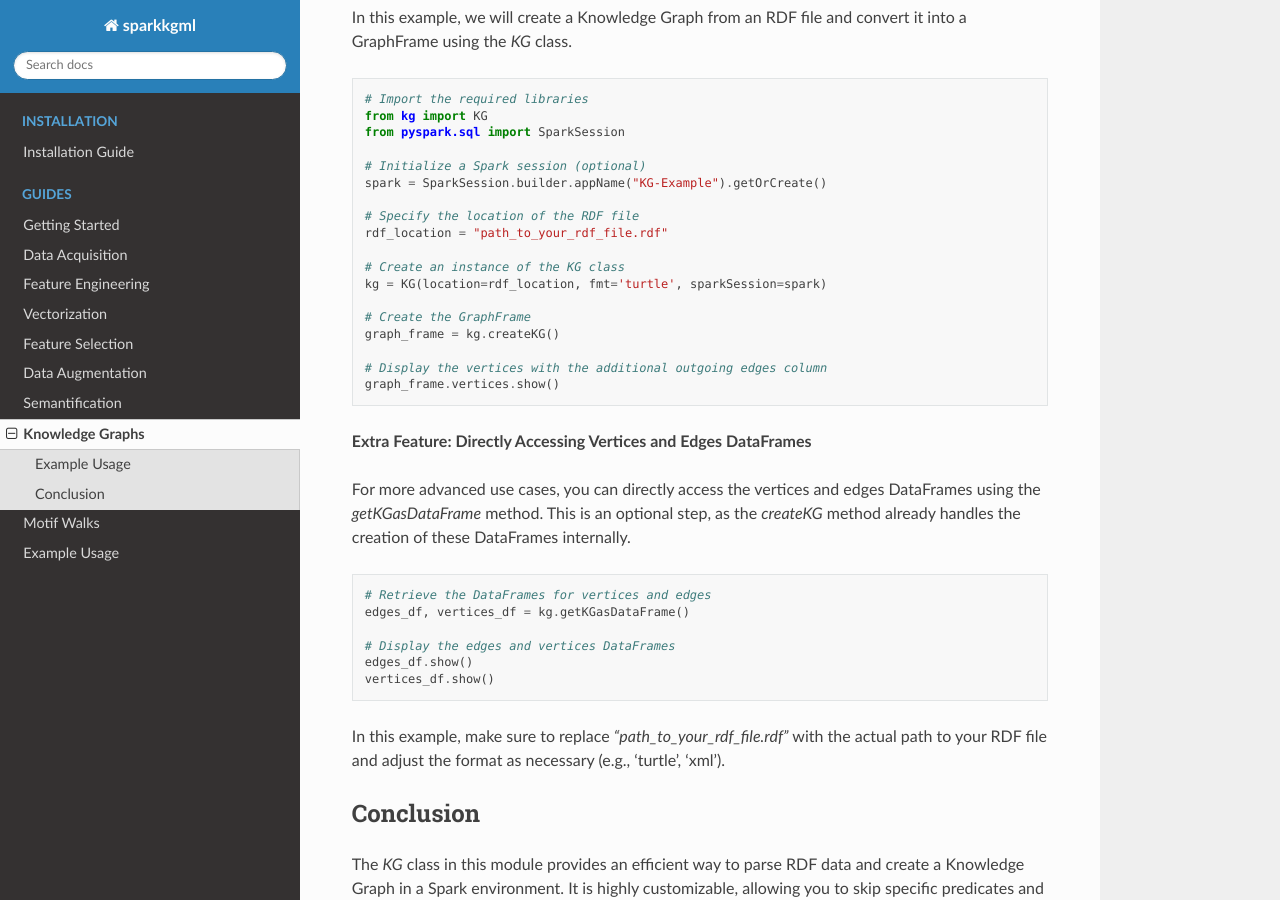
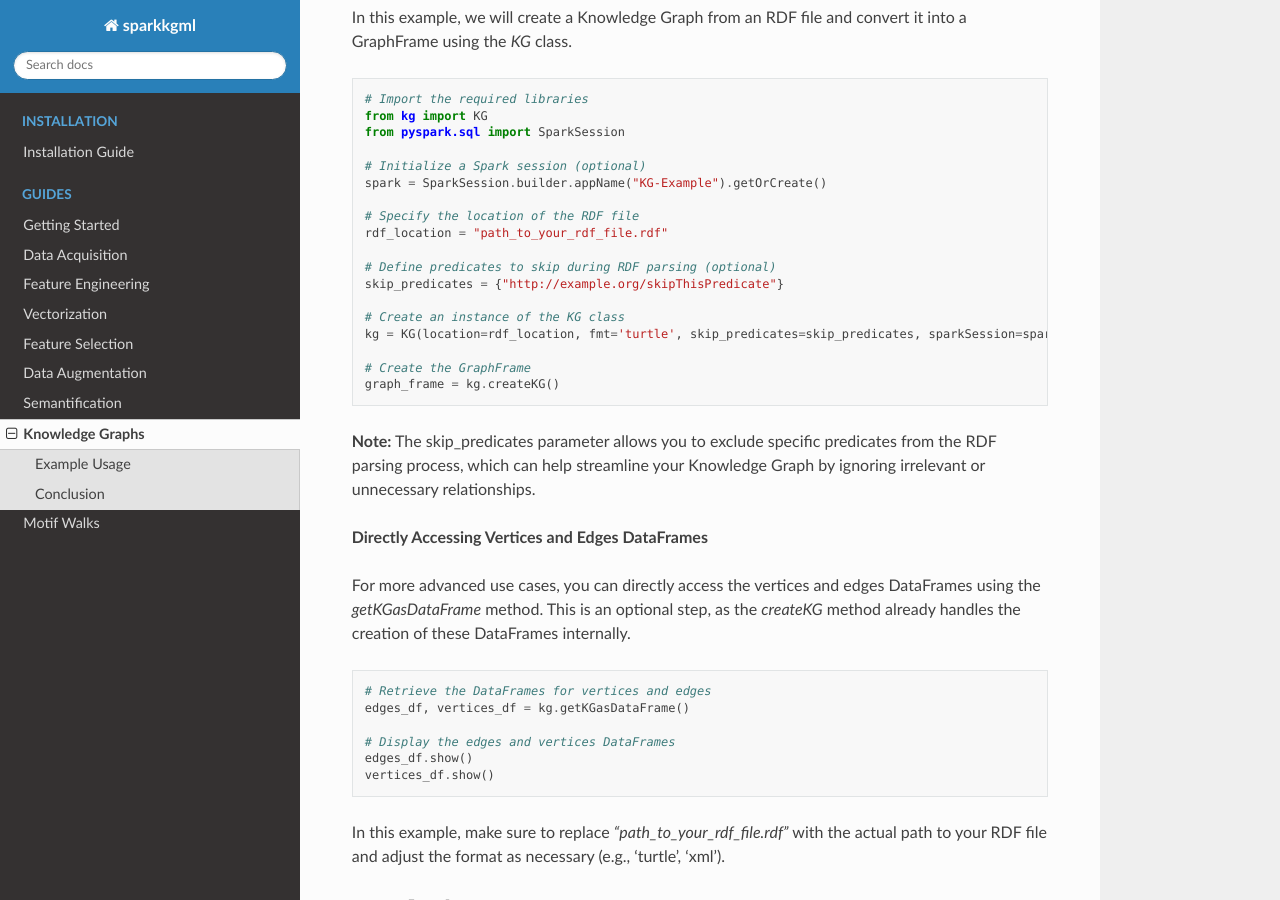
Before and after one commit to IDIASLab/SparkKG-ML, a Sphinx documentation site: the page built from docs/kg.rst, in a window 1280 px wide and 900 px high, scrolled down 522 px. Built offline with Sphinx 7.4.7 and the Read the Docs theme 2.0.0, drawn with Linux system fonts in a browser that asks for light colours; pages that are not in the unit, such as notebooks, are missing from menus.

Commit message:
docs updated

```diff
--- a/docs/index.rst
+++ b/docs/index.rst
@@ -6,11 +6,11 @@
 Welcome to the SparkKG-ML Documentation
 =======================================
 
-Welcome to the documentation for **SparkKG-ML**, a Python library designed to facilitate machine learning with Spark on semantic web and knowledge graph data. Whether you are a seasoned data scientist or a beginner in the world of machine learning, this documentation will provide you with the necessary resources to harness the power of RDFX and unlock the potential of semantic web-based machine learning.
+Welcome to the documentation for **SparkKG-ML**, a Python library designed to facilitate machine learning with Spark on semantic web and knowledge graph data. Whether you are a seasoned data scientist or a beginner in the world of machine learning, this documentation will provide you with the necessary resources to harness the power of RDF and unlock the potential of semantic web-based machine learning.
 
 SparkKG-ML is specifically built to bridge the gap between the semantic web data model and the powerful distributed computing capabilities of Apache Spark. By leveraging the flexibility of semantic web and the scalability of Spark, SparkKG-ML empowers you to extract meaningful insights and build robust machine learning models on semantic web and knowledge graph datasets.
 
-This documentation serves as a comprehensive guide to understanding and effectively utilizing SparkKG-ML. Here, you will find detailed explanations of the library's core concepts, step-by-step tutorials to get you started, and a rich collection of code examples to illustrate various use cases. Whether you need to preprocess semantic web data, work with knowledge graphs, transform data from the semantic web into a suitable format for machine learning, or apply advanced algorithms, RDFX has you covered.
+This documentation serves as a comprehensive guide to understanding and effectively utilizing SparkKG-ML. Here, you will find detailed explanations of the library's core concepts, step-by-step tutorials to get you started, and a rich collection of code examples to illustrate various use cases. Whether you need to preprocess semantic web data, work with knowledge graphs, transform data from the semantic web into a suitable format for machine learning, or apply advanced algorithms, SparkKG-ML has you covered.
 
 **Key Features of SparkKG-ML:**
 
--- a/docs/kg.rst
+++ b/docs/kg.rst
@@ -30,16 +30,18 @@ In this example, we will create a Knowledge Graph from an RDF file and convert i
     # Specify the location of the RDF file
     rdf_location = "path_to_your_rdf_file.rdf"
 
+    # Define predicates to skip during RDF parsing (optional)
+    skip_predicates = {"http://example.org/skipThisPredicate"}
+
     # Create an instance of the KG class
-    kg = KG(location=rdf_location, fmt='turtle', sparkSession=spark)
+    kg = KG(location=rdf_location, fmt='turtle', skip_predicates=skip_predicates, sparkSession=spark)
 
     # Create the GraphFrame
     graph_frame = kg.createKG()
 
-    # Display the vertices with the additional outgoing edges column
-    graph_frame.vertices.show()
+**Note:** The skip_predicates parameter allows you to exclude specific predicates from the RDF parsing process, which can help streamline your Knowledge Graph by ignoring irrelevant or unnecessary relationships.
 
-**Extra Feature: Directly Accessing Vertices and Edges DataFrames**
+**Directly Accessing Vertices and Edges DataFrames**
 
 For more advanced use cases, you can directly access the vertices and edges DataFrames using the `getKGasDataFrame` method. This is an optional step, as the `createKG` method already handles the creation of these DataFrames internally.
 
--- a/docs/motifWalks.rst
+++ b/docs/motifWalks.rst
@@ -6,7 +6,7 @@ Motif Walks
 This module provides functionalities for performing motif walks on a Knowledge Graph and extracting embeddings using the Word2Vec model. The MotifWalks class enables users to generate walks from specified entities, process these walks through motif structures, and train a Word2Vec model to obtain vector embeddings for entities in the graph.
 
 Example Usage
-=============
+----------------
 
 Step 1: Creating the GraphFrame
 -------------------------------
```
Also changed, not shown: other parts of docs/index.rst (+1 -1 lines).
